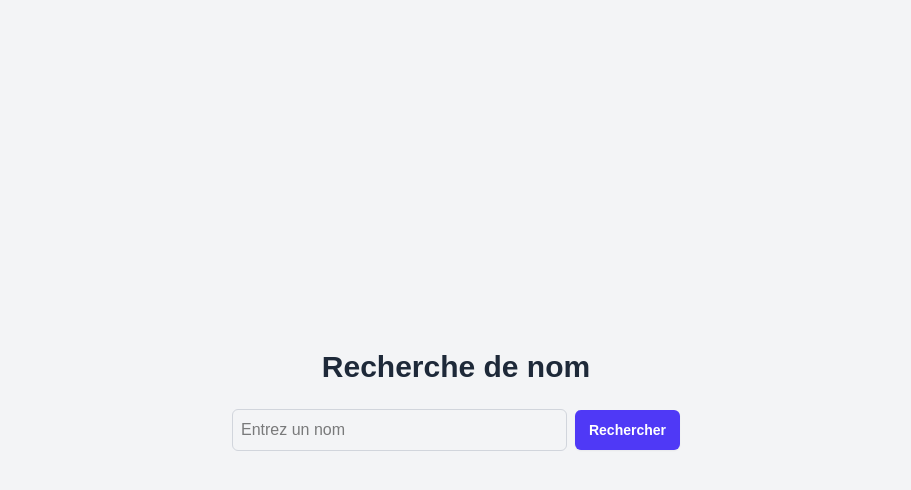
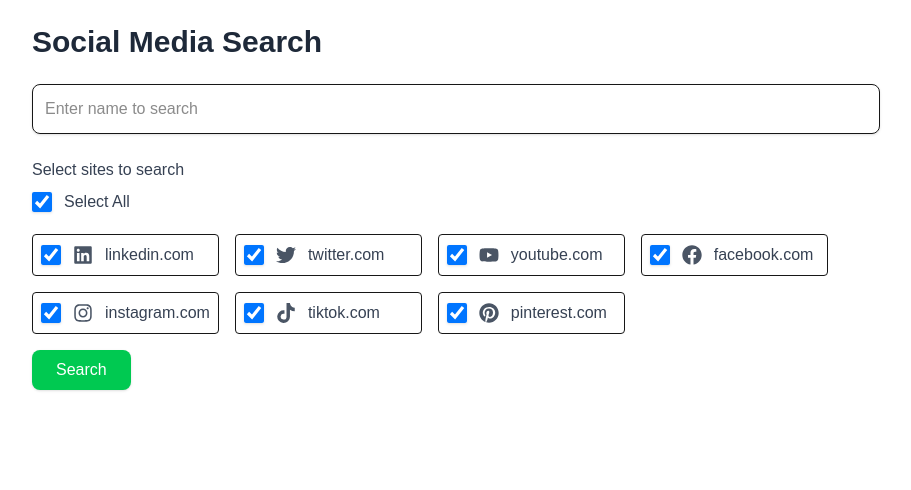
Before and after one commit to Laurent3898/track-people, a Next.js app: page / in a window 1280 px wide. Shown: the top 490 px of the page, without its empty margins (184-1095 px from the left). Built offline with nearby package versions, Linux system fonts and the light colour scheme.

Commit message:
First prod

```diff
--- a/src/app/api/search/route.js
+++ b/src/app/api/search/route.js
@@ -1,20 +1,22 @@
+import { allowedSites } from "@/utils/sites";
+
 export async function GET(req) {
   const { searchParams } = new URL(req.url);
   const name = searchParams.get("name");
-  const sites = [
-    "linkedin.com",
-    "twitter.com",
-    "youtube.com",
-    "facebook.com",
-    "instagram.com",
-    "tiktok.com",
-    "pinterest.com",
-  ];
+
+  let sites = allowedSites;
+  const sitesParam = searchParams.get("sites");
+  if (sitesParam) {
+    const requestedSites = sitesParam.split(",");
+    sites = requestedSites.filter((site) => allowedSites.includes(site));
+  }
+
   const apiKey = process.env.GOOGLE_API_KEY;
   const cx = process.env.GOOGLE_CX;
 
   try {
     const searchPromises = sites.map(async (site) => {
+      // Revert to the initial query format: site:${site} ${name}
       const query = `site:${site} ${name}`;
       const url = `https://www.googleapis.com/customsearch/v1?key=${apiKey}&cx=${cx}&q=${encodeURIComponent(
         query
@@ -26,17 +28,20 @@ export async function GET(req) {
 
     const results = await Promise.all(searchPromises);
     const flattenedResults = results.flat();
+
     return new Response(JSON.stringify(flattenedResults), {
       status: 200,
       headers: { "Content-Type": "application/json" },
     });
   } catch (error) {
-    return new Response(
-      JSON.stringify({ error: "Erreur lors de la recherche" }),
-      {
-        status: 500,
-        headers: { "Content-Type": "application/json" },
-      }
-    );
+    let errorMessage = "Erreur lors de la recherche";
+    if (error.message.includes("API key"))
+      errorMessage = "Invalid or missing Google API key";
+    else if (error.message.includes("network"))
+      errorMessage = "Network error. Please check your connection.";
+    return new Response(JSON.stringify({ error: errorMessage }), {
+      status: 500,
+      headers: { "Content-Type": "application/json" },
+    });
   }
 }
--- a/src/app/page.js
+++ b/src/app/page.js
@@ -1,88 +1,120 @@
 "use client";
-import { useState } from "react";
+
+import { useState, useCallback, useEffect } from "react";
+import debounce from "lodash.debounce";
+import SiteSelector from "@/components/SiteSelector";
+import useSearch from "@/hooks/useSearch";
+import { ClipLoader } from "react-spinners";
+import { allowedSites } from "@/utils/sites";
 
 export default function Home() {
   const [name, setName] = useState("");
-  const [results, setResults] = useState([]);
-  const [loading, setLoading] = useState(false);
-  const [error, setError] = useState(null);
+  const [sites, setSites] = useState(
+    allowedSites.map((domain) => ({ domain, selected: true }))
+  );
+  const [localError, setLocalError] = useState("");
+  const [hasSearched, setHasSearched] = useState(false); // Track search initiation
+  const { results, error: apiError, loading, search } = useSearch();
 
-  const handleSearch = async () => {
+  const debouncedHandleSearch = useCallback(() => {
+    setLocalError("");
+    setHasSearched(true); // Mark search as initiated
     if (!name.trim()) {
-      setError("Veuillez entrer un nom");
+      setLocalError("Please enter a name to search");
       return;
     }
-    setError(null);
-
-    const cached = localStorage.getItem(name);
-    if (cached) {
-      const { timestamp, results } = JSON.parse(cached);
-      if (Date.now() - timestamp < 86400000) {
-        // Cache valide pendant 1 jour
-        setResults(results);
+    const selectedSites = sites
+      .filter((site) => site.selected)
+      .map((site) => site.domain);
+    if (selectedSites.length === 0) {
+      setLocalError("Please select at least one site");
       return;
     }
-    }
+    search(name, selectedSites);
+  }, [name, sites, search, setLocalError, setHasSearched]); // Added exhaustive dependencies
 
-    setLoading(true);
-    try {
-      const res = await fetch(`/api/search?name=${encodeURIComponent(name)}`);
-      if (!res.ok) throw new Error("Erreur lors de la recherche");
-      const data = await res.json();
-      localStorage.setItem(
-        name,
-        JSON.stringify({ timestamp: Date.now(), results: data })
-      );
-      setResults(data);
-    } catch (err) {
-      setError(err.message);
-    } finally {
-      setLoading(false);
-    }
-  };
+  useEffect(() => {
+    return () => debouncedHandleSearch.cancel(); // Cleanup debounce
+  }, [debouncedHandleSearch]);
+
+  const resultCounts = results.reduce((acc, result) => {
+    acc[result.site] = (acc[result.site] || 0) + 1;
+    return acc;
+  }, {});
 
   return (
-    <div className="min-h-screen bg-gray-100 flex flex-col items-center justify-center p-4">
-      <h1 className="text-3xl font-bold text-gray-800 mb-6">
-        Recherche de nom
+    <div className="container mx-auto p-6 max-w-4xl">
+      <h1 className="text-3xl font-bold mb-6 text-gray-800">
+        Social Media Search
       </h1>
-      <div className="w-full max-w-md">
-        <div className="flex items-center space-x-2">
+
       <input
         type="text"
         value={name}
         onChange={(e) => setName(e.target.value)}
-            placeholder="Entrez un nom"
-            className="flex-1 p-2 text-black border border-gray-300 rounded-md focus:outline-none focus:ring-2 focus:ring-blue-500"
+        placeholder="Enter name to search"
+        className="border p-3 mb-6 w-full rounded-lg shadow-sm focus:outline-none focus:ring-2 focus:ring-green-500"
+        aria-label="Enter name to search"
       />
+
+      <SiteSelector sites={sites} onSelectionChange={setSites} />
+
       <button
-            onClick={handleSearch}
-            className="rounded-md bg-indigo-600 px-3.5 py-2.5 text-sm font-semibold text-white shadow-xs hover:bg-indigo-500 focus-visible:outline-2 focus-visible:outline-offset-2 focus-visible:outline-indigo-600 transition"
+        onClick={debouncedHandleSearch}
+        disabled={loading}
+        className="bg-green-500 text-white px-6 py-2 rounded-lg shadow hover:bg-green-600 disabled:bg-gray-400 disabled:cursor-not-allowed transition"
+        aria-label="Search for the name on selected social media sites"
       >
-            Rechercher
+        Search
       </button>
+
+      {loading && (
+        <div className="mt-4 flex justify-center" aria-live="polite">
+          <ClipLoader color="#36d7b7" size={40} />
+          <span className="sr-only">Loading search results...</span>
         </div>
-        {error && <p className="mt-4 text-red-500">{error}</p>}
-        {loading && <p className="mt-4 text-gray-600">Chargement...</p>}
-        {results.length > 0 && (
-          <ul className="mt-6 space-y-4">
+      )}
+
+      {(localError || apiError) && (
+        <p className="text-red-500 mt-4">{localError || apiError}</p>
+      )}
+
+      {hasSearched && results.length > 0 ? (
+        <div className="mt-6">
+          <p className="mb-4 text-gray-600">
+            Results found:{" "}
+            {Object.entries(resultCounts)
+              .map(([site, count]) => `${count} on ${site}`)
+              .join(", ")}
+          </p>
+          <ul className="space-y-4">
             {results.map((result, index) => (
-              <li key={index} className="p-4 bg-white rounded-md shadow">
+              <li key={index} className="p-4 bg-white shadow rounded-lg">
                 <a
                   href={result.link}
                   target="_blank"
                   rel="noopener noreferrer"
-                  className="text-blue-600 hover:underline"
+                  className="text-blue-500 hover:underline text-lg font-medium"
                 >
                   {result.title}
-                </a>{" "}
-                - <strong className="text-gray-800">{result.site}</strong>
-                <p className="text-gray-600 mt-1">{result.snippet}</p>
+                </a>
+                <p className="mt-2 text-gray-600">{result.snippet}</p>
+                <p className="mt-1 text-sm text-gray-500">
+                  From: {result.site}
+                </p>
               </li>
             ))}
           </ul>
-        )}
         </div>
+      ) : hasSearched &&
+        results.length === 0 &&
+        !loading &&
+        !localError &&
+        !apiError ? (
+        <p className="mt-6 text-gray-600">
+          No results found for &quot;{name}&quot;
+        </p>
+      ) : null}
     </div>
   );
 }
--- /dev/null
+++ b/src/components/SiteSelector.js
@@ -0,0 +1,93 @@
+import { useState, useEffect, useRef } from "react";
+import {
+  FaLinkedin,
+  FaTwitter,
+  FaYoutube,
+  FaFacebook,
+  FaInstagram,
+  FaTiktok,
+  FaPinterest,
+} from "react-icons/fa";
+
+const siteIcons = {
+  "linkedin.com": FaLinkedin,
+  "twitter.com": FaTwitter,
+  "youtube.com": FaYoutube,
+  "facebook.com": FaFacebook,
+  "instagram.com": FaInstagram,
+  "tiktok.com": FaTiktok,
+  "pinterest.com": FaPinterest,
+};
+
+export default function SiteSelector({ sites, onSelectionChange }) {
+  const [selectAll, setSelectAll] = useState(false);
+  const selectAllRef = useRef(null);
+
+  useEffect(() => {
+    const allSelected = sites.every((site) => site.selected);
+    const someSelected = sites.some((site) => site.selected);
+    setSelectAll(allSelected);
+    if (selectAllRef.current) {
+      selectAllRef.current.indeterminate = someSelected && !allSelected;
+    }
+  }, [sites]);
+
+  const handleSelectAll = (e) => {
+    const checked = e.target.checked;
+    const updatedSites = sites.map((site) => ({ ...site, selected: checked }));
+    onSelectionChange(updatedSites);
+    setSelectAll(checked);
+  };
+
+  const toggleSiteSelection = (domain) => {
+    const updatedSites = sites.map((site) =>
+      site.domain === domain ? { ...site, selected: !site.selected } : site
+    );
+    onSelectionChange(updatedSites);
+  };
+
+  return (
+    <fieldset className="mb-4">
+      <legend className="font-medium text-gray-700 mb-2">
+        Select sites to search
+      </legend>
+      <div className="flex flex-col items-start gap-3">
+        <label className="inline-flex items-center gap-3 mb-2">
+          <input
+            ref={selectAllRef}
+            id="select-all"
+            type="checkbox"
+            checked={selectAll}
+            onChange={handleSelectAll}
+            className="size-5 rounded border-gray-300 shadow-sm"
+            aria-label="Select all sites"
+          />
+          <span className="font-medium text-gray-700">Select All</span>
+        </label>
+        <div className="grid grid-cols-2 md:grid-cols-4 gap-4">
+          {sites.map((site, index) => {
+            const Icon = siteIcons[site.domain];
+            return (
+              <label
+                key={site.domain}
+                htmlFor={`site-${index}`}
+                className="flex items-center gap-3 p-2 border rounded hover:bg-gray-100 cursor-pointer"
+              >
+                <input
+                  type="checkbox"
+                  id={`site-${index}`}
+                  checked={site.selected}
+                  onChange={() => toggleSiteSelection(site.domain)}
+                  className="size-5 rounded border-gray-300 shadow-sm"
+                  aria-label={`Search on ${site.domain}`}
+                />
+                {Icon && <Icon className="text-xl text-gray-600" />}
+                <span className="font-medium text-gray-700">{site.domain}</span>
+              </label>
+            );
+          })}
+        </div>
+      </div>
+    </fieldset>
+  );
+}
--- /dev/null
+++ b/src/hooks/useSearch.js
@@ -0,0 +1,39 @@
+import { useState } from "react";
+
+export default function useSearch() {
+  const [results, setResults] = useState([]);
+  const [error, setError] = useState("");
+  const [loading, setLoading] = useState(false);
+
+  const search = async (name, selectedSites) => {
+    setLoading(true);
+    setError("");
+    const controller = new AbortController();
+
+    try {
+      const res = await fetch(
+        `/api/search?name=${encodeURIComponent(
+          name
+        )}&sites=${encodeURIComponent(selectedSites.join(","))}`,
+        { signal: controller.signal }
+      );
+      const data = await res.json();
+      if (res.ok) {
+        setResults(data);
+      } else {
+        if (res.status === 429)
+          setError("Rate limit exceeded. Please try again later.");
+        else setError(data.error || "Something went wrong");
+      }
+    } catch (err) {
+      if (err.name === "AbortError") console.log("Fetch aborted");
+      else setError("Failed to fetch results. Please check your connection.");
+    } finally {
+      setLoading(false);
+    }
+
+    return () => controller.abort(); // Cleanup function
+  };
+
+  return { results, error, loading, search };
+}
--- /dev/null
+++ b/src/utils/sites.js
@@ -0,0 +1,12 @@
+const defaultSites = [
+  "linkedin.com",
+  "twitter.com",
+  "youtube.com",
+  "facebook.com",
+  "instagram.com",
+  "tiktok.com",
+  "pinterest.com",
+];
+
+export const allowedSites =
+  process.env.ALLOWED_SITES?.split(",") || defaultSites;
```
Also changed, not shown: package.json (+6 -3 lines), 1 other file (tests, documents, lock files or other folders). Lines whose indentation alone changed are shown as unchanged.
